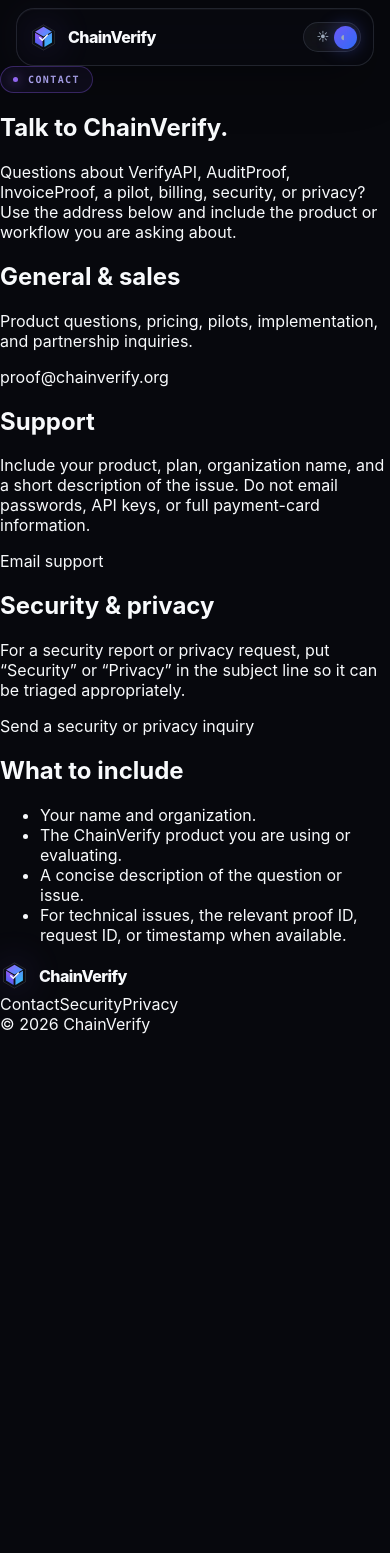
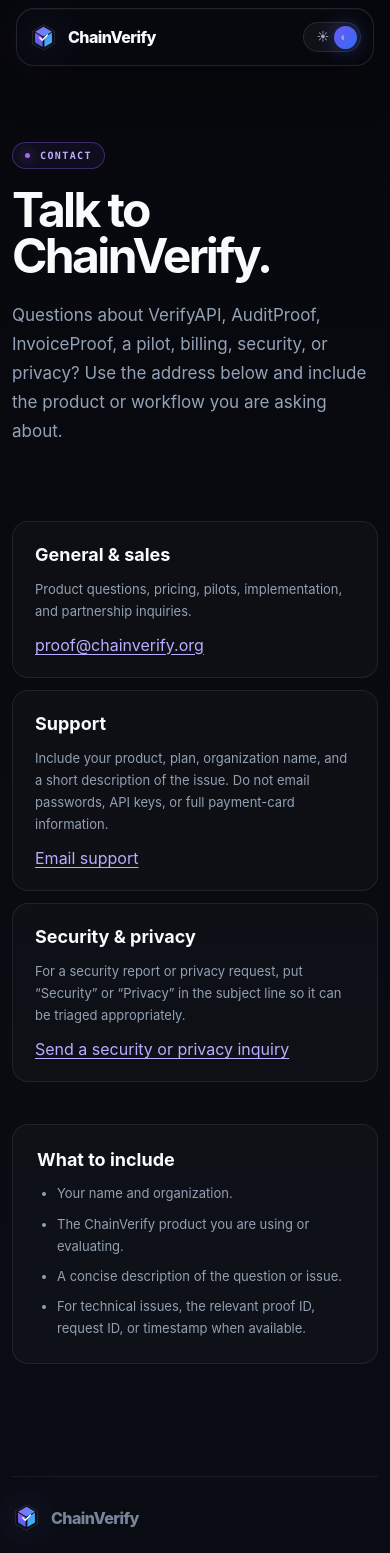
Before and after one commit to BenStoneAI/Chain-verify, a Next.js app in the folder apps/web/: page /contact in a window 390 px wide. Shown: the top 1553 px of the page. Before the commit the page ends 1034 px from the top, so only its background shows below. Built offline with nearby package versions, Linux system fonts and the light colour scheme.

Commit message:
feat(web): style standard contact, security, and privacy pages

```diff
--- a/apps/web/src/app/site.css
+++ b/apps/web/src/app/site.css
@@ -203,3 +203,30 @@
 html[data-theme="light"] .cv-conversion-hero>p,html[data-theme="light"] .cv-offer-heading p,html[data-theme="light"] .cv-proof-story-copy>p{color:#56657a}
 @media(max-width:900px){.cv-offer-grid{grid-template-columns:1fr}.cv-offer-card{min-height:unset}.cv-proof-story{grid-template-columns:1fr;gap:32px}}
 @media(max-width:680px){.cv-conversion-hero,.cv-offer-section,.cv-proof-story{width:min(100% - 24px,1120px)}.cv-conversion-hero{padding-top:62px}.cv-conversion-hero h1{font-size:clamp(54px,16vw,82px)}.cv-conversion-hero>p{font-size:16px}.cv-conversion-trust{display:grid;gap:7px}.cv-offer-section{padding-bottom:72px}}
+
+
+/* Standard company / legal pages */
+.cv-standard-page{min-height:100vh;background:linear-gradient(180deg,#07080d 0%,#0a0d14 100%);color:#f8fafc}
+.cv-standard-nav{position:sticky;top:0;z-index:20}
+.cv-standard-hero,.cv-standard-content,.cv-standard-footer{width:min(980px,calc(100% - 32px));margin:0 auto}
+.cv-standard-hero{padding:100px 0 48px}
+.cv-standard-hero h1{font-size:clamp(48px,7vw,78px);line-height:.96;letter-spacing:-.055em;margin:18px 0 22px;max-width:11ch}
+.cv-standard-hero>p{max-width:760px;color:#94a2b6;font-size:17px;line-height:1.7}
+.cv-standard-content{padding:10px 0 100px}
+.cv-standard-grid{display:grid;grid-template-columns:repeat(3,1fr);gap:12px;margin-bottom:42px}
+.cv-standard-grid article,.cv-standard-section{border:1px solid rgba(255,255,255,.075);border-radius:16px;background:rgba(255,255,255,.025)}
+.cv-standard-grid article{padding:22px}
+.cv-standard-grid h2,.cv-standard-section h2{font-size:18px;margin:0 0 10px}
+.cv-standard-grid p,.cv-standard-section p,.cv-standard-section li{color:#93a0b2;font-size:13px;line-height:1.7}
+.cv-standard-link,.cv-standard-section a{color:#b8adff;text-decoration:underline;text-underline-offset:3px}
+.cv-standard-section{padding:24px;margin:12px 0}
+.cv-standard-section ul{margin:12px 0 0;padding-left:20px}
+.cv-standard-section li+li{margin-top:8px}
+.cv-standard-section strong{color:#eef2f7}
+.cv-standard-footer{display:flex;align-items:center;gap:22px;justify-content:space-between;padding:26px 0 44px;border-top:1px solid rgba(255,255,255,.07);color:#77849a;font-size:11px}
+.cv-standard-footer nav{display:flex;gap:16px}.cv-standard-footer a{color:#9aa6b7}
+html[data-theme="light"] .cv-standard-page{background:linear-gradient(180deg,#f8fafc,#eef3f8);color:#111827}
+html[data-theme="light"] .cv-standard-grid article,html[data-theme="light"] .cv-standard-section{background:rgba(255,255,255,.8);border-color:rgba(40,55,82,.1)}
+html[data-theme="light"] .cv-standard-grid p,html[data-theme="light"] .cv-standard-section p,html[data-theme="light"] .cv-standard-section li,html[data-theme="light"] .cv-standard-hero>p{color:#59677a}
+html[data-theme="light"] .cv-standard-section strong{color:#172033}
+@media(max-width:760px){.cv-standard-grid{grid-template-columns:1fr}.cv-standard-hero,.cv-standard-content,.cv-standard-footer{width:min(100% - 24px,980px)}.cv-standard-hero{padding-top:76px}.cv-standard-footer{align-items:flex-start;flex-direction:column}.cv-standard-footer nav{flex-wrap:wrap}}
```
